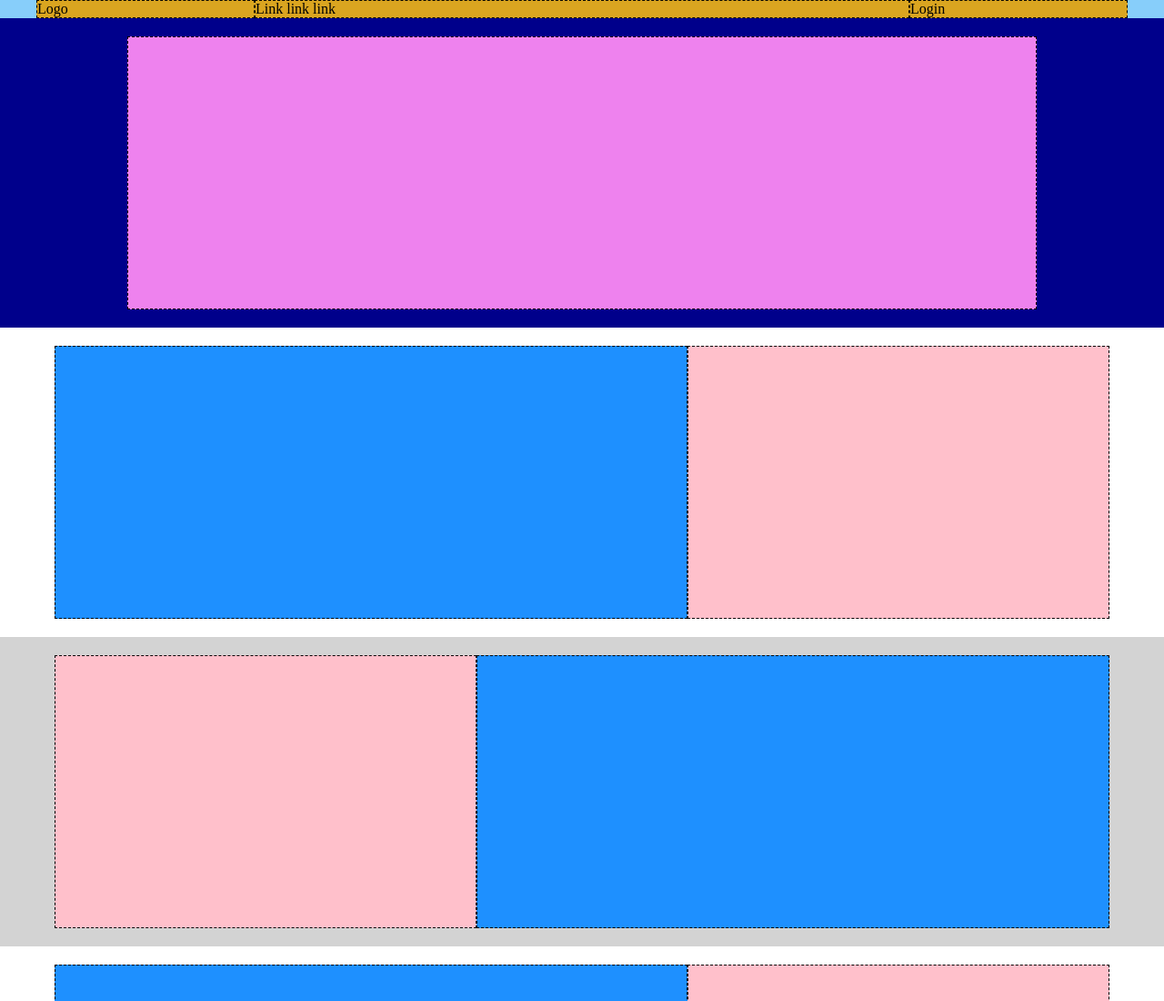
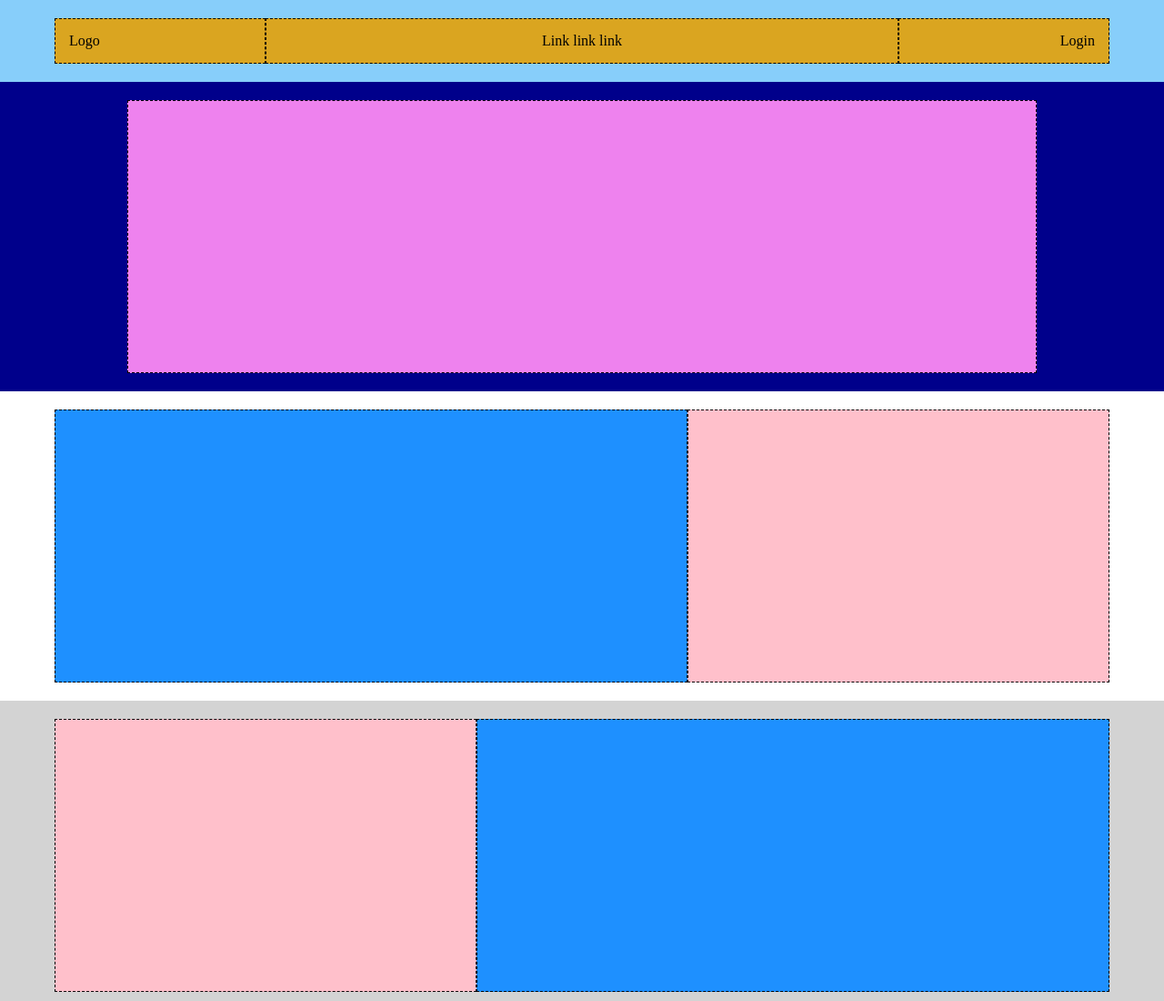
Before and after one commit to EmanueleCozzolino18/htmlcss-struttura-discord, a plain HTML site: page index.html in a window 1280 px wide. Shown: the top 1100 px of the page at 91% size. Drawn offline with Linux system fonts and the light colour scheme.

Commit message:
[FIX] Fixed header, with padding and text, job done

```diff
--- a/css/style.css
+++ b/css/style.css
@@ -42,6 +42,18 @@ header {
 .col-n {
     width: calc(100% / 6);
     background-color: #20B2AA;
+}
+
+.text-right {
+    text-align: right;
+}
+
+.text-center {
+    text-align: center;
+}
+
+.text-left {
+    text-align: left;
 }
 
 .bg-gold {
--- a/index.html
+++ b/index.html
@@ -12,10 +12,10 @@
     <header>
         <!-- HEADER -->
         <div class="container">
-            <div class="row">
-                <div class="col-20 bg-gold border-dash">Logo</div>
-                <div class="col-60 bg-gold border-dash">Link link link</div>
-                <div class="col-20 bg-gold border-dash">Login</div>
+            <div class="row padding-20">
+                <div class="col-20 bg-gold border-dash padding-10 text-left">Logo</div>
+                <div class="col-60 bg-gold border-dash padding-10 text-center">Link link link</div>
+                <div class="col-20 bg-gold border-dash padding-10 text-right">Login</div>
             </div>
         </div>
     </header>
```
